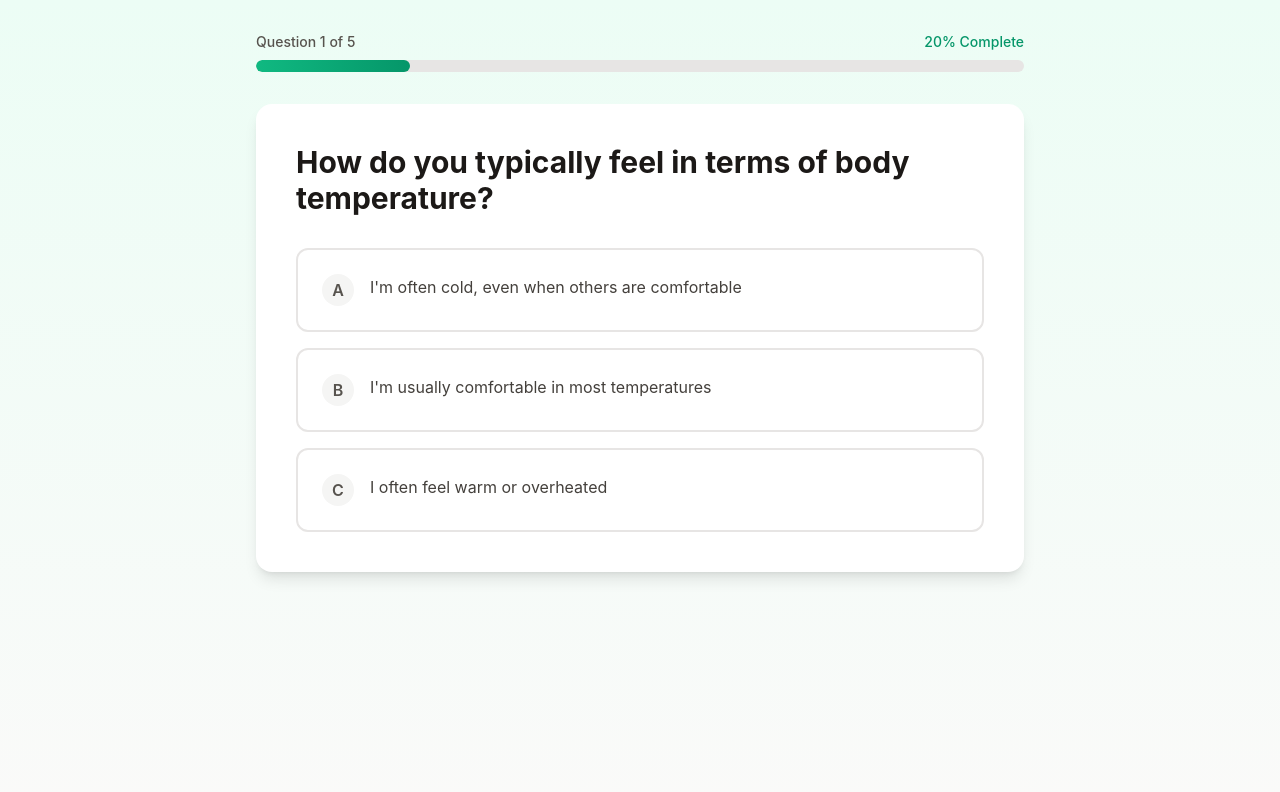
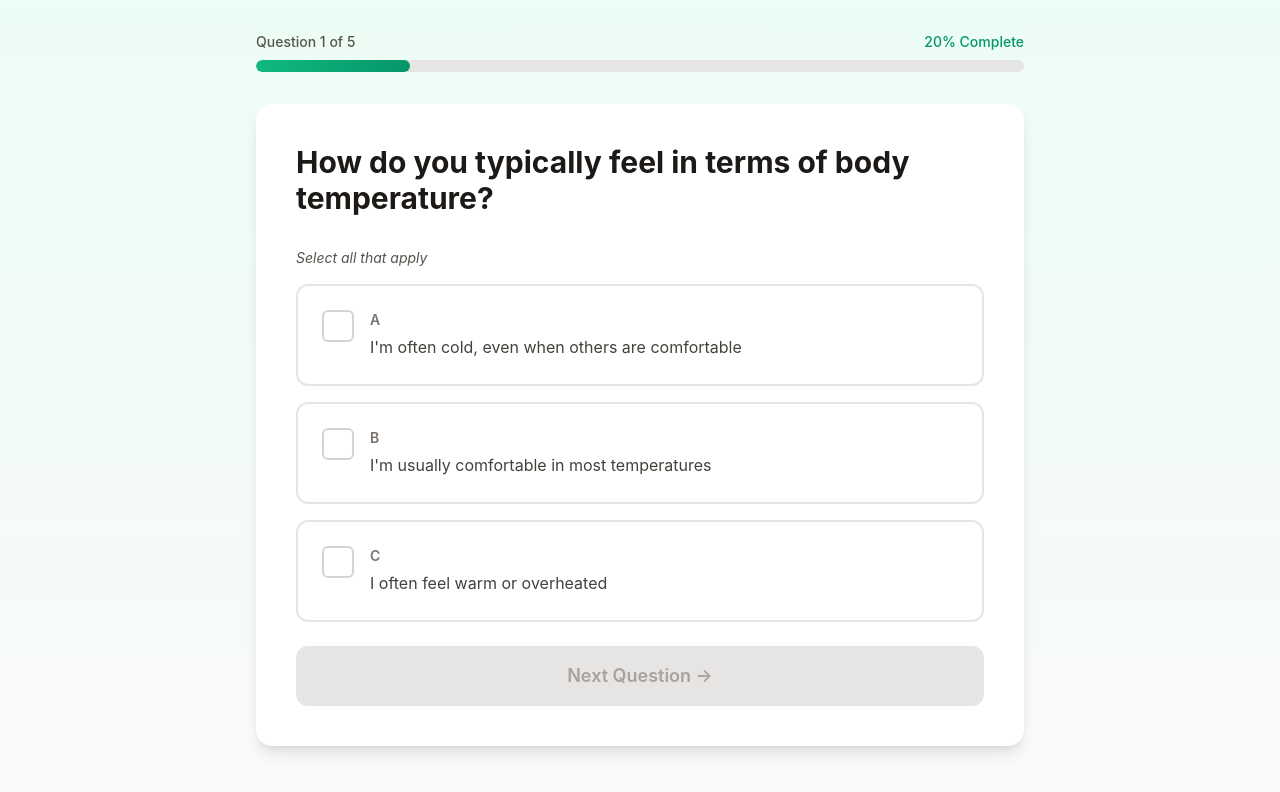
Before and after one commit to shufanfan/Food-Therapy---Traditional-Chinese-Medicine-TCM-Health-Insights-for-Modern-Life, a React (Create React App) app: page /assessment in a window 1280 px wide. Shown: the top 792 px of the page. Built offline with nearby package versions, Linux system fonts and the light colour scheme.

Commit message:
Implement multi-select survey functionality with full-points scoring (Sprint 3 Item 7)

```diff
--- a/src/Sprints/Sprint1/utils/constitutionCalculator.js
+++ b/src/Sprints/Sprint1/utils/constitutionCalculator.js
@@ -78,8 +78,11 @@ function calculateConstitution(answers) {
   };
 
   // Accumulate points for each answer
-  answers.forEach((answer, questionIndex) => {
-    // Normalize answer to uppercase
+  answers.forEach((answerArray, questionIndex) => {
+    // Handle both old format (single string) and new format (array)
+    const selections = Array.isArray(answerArray) ? answerArray : [answerArray];
+
+    selections.forEach((answer) => {
       const normalizedAnswer = answer.toUpperCase();
 
       // Validate answer format
@@ -94,10 +97,11 @@ function calculateConstitution(answers) {
       // Get point allocation for this answer
       const points = SCORING_MATRIX[questionIndex][normalizedAnswer];
 
-    // Add points to respective constitutions
+      // Add points to respective constitutions (full points per selection)
       scores.cold += points.cold;
       scores.heat += points.heat;
       scores.balanced += points.balanced;
+    });
   });
 
   // Determine the constitution with the highest score
@@ -129,16 +133,6 @@ function calculateConstitution(answers) {
   return topConstitutions[0];
 }
 
-/**
- * Get detailed scoring breakdown (useful for debugging or showing users their scores)
- *
- * @param {string[]} answers - Array of 5 answers
- * @returns {object} Object with scores and result
- *
- * @example
- * getDetailedScore(['A', 'B', 'C', 'A', 'B'])
- * // returns: { scores: { cold: 4, heat: 2, balanced: 4 }, result: 'balanced' }
- */
 function getDetailedScore(answers) {
   // Validate input
   if (!Array.isArray(answers) || answers.length !== 5) {
@@ -152,7 +146,11 @@ function getDetailedScore(answers) {
   };
 
   // Accumulate points
-  answers.forEach((answer, questionIndex) => {
+  answers.forEach((answerArray, questionIndex) => {
+    // Handle both old format (single string) and new format (array)
+    const selections = Array.isArray(answerArray) ? answerArray : [answerArray];
+
+    selections.forEach((answer) => {
       const normalizedAnswer = answer.toUpperCase();
 
       if (!['A', 'B', 'C'].includes(normalizedAnswer)) {
@@ -166,13 +164,14 @@ function getDetailedScore(answers) {
       scores.heat += points.heat;
       scores.balanced += points.balanced;
     });
+  });
 
   const result = calculateConstitution(answers);
 
   return {
     scores,
     result,
-    maxPossibleScore: 10,
+    maxPossibleScore: 10, // Note: with multi-select, max can exceed 10
   };
 }
 
--- a/src/components/Survey.jsx
+++ b/src/components/Survey.jsx
@@ -80,18 +80,34 @@ const QUESTIONS = [
 
 function Survey({ onComplete }) {
   const navigate = useNavigate();
-  const [currentQuestion, setCurrentQuestion] = useState(0);
-  const [answers, setAnswers] = useState([]);
-  const [selectedOption, setSelectedOption] = useState(null);
+  const [currentQuestion, setCurrentQuestion] = useState(0); // 这一行必须有！
+  const [allAnswers, setAllAnswers] = useState([]);
+  const [currentSelections, setCurrentSelections] = useState([]);
 
-  // Clear selected option when question changes
+  // Clear selections when question changes
   useEffect(() => {
-    setSelectedOption(null);
+    setCurrentSelections([]);
   }, [currentQuestion]);
 
-  const handleAnswer = (answer) => {
-    const newAnswers = [...answers, answer];
-    setAnswers(newAnswers);
+  const handleOptionToggle = (value) => {
+    if (currentSelections.includes(value)) {
+      // Deselect
+      setCurrentSelections(currentSelections.filter((v) => v !== value));
+    } else {
+      // Select
+      setCurrentSelections([...currentSelections, value]);
+    }
+  };
+
+  const handleNext = () => {
+    // Validation: at least 1 selected
+    if (currentSelections.length === 0) {
+      alert('Please select at least one option');
+      return;
+    }
+
+    const newAnswers = [...allAnswers, currentSelections];
+    setAllAnswers(newAnswers);
 
     if (currentQuestion < QUESTIONS.length - 1) {
       setCurrentQuestion(currentQuestion + 1);
@@ -104,7 +120,7 @@ function Survey({ onComplete }) {
   const handleBack = () => {
     if (currentQuestion > 0) {
       setCurrentQuestion(currentQuestion - 1);
-      setAnswers(answers.slice(0, -1));
+      setAllAnswers(allAnswers.slice(0, -1));
     }
   };
 
@@ -138,42 +154,70 @@ function Survey({ onComplete }) {
             {question.text}
           </h2>
 
+          {/* Instruction */}
+          <p className="text-stone-600 mb-4 text-sm italic">
+            Select all that apply
+          </p>
+
           {/* Options */}
           <div className="space-y-4">
             {question.options.map((option) => {
-              const isSelected = selectedOption === option.value;
+              const isSelected = currentSelections.includes(option.value);
               return (
                 <button
                   key={option.value}
-                  onClick={() => handleAnswer(option.value)}
+                  onClick={() => handleOptionToggle(option.value)}
                   className={`w-full text-left p-6 border-2 rounded-xl transition-all duration-200 focus:outline-none ${
                     isSelected
                       ? 'border-emerald-500 bg-emerald-50'
-                      : 'border-stone-200'
+                      : 'border-stone-200 hover:border-stone-300'
                   }`}
                 >
                   <div className="flex items-start">
+                    {/* Checkbox indicator */}
                     <span
-                      className={`flex-shrink-0 w-8 h-8 rounded-full flex items-center justify-center font-semibold transition-colors duration-200 mr-4 ${
+                      className={`flex-shrink-0 w-8 h-8 rounded-md border-2 flex items-center justify-center font-bold transition-colors duration-200 mr-4 ${
                         isSelected
-                          ? 'bg-emerald-500 text-white'
-                          : 'bg-stone-100 text-stone-600'
+                          ? 'bg-emerald-500 border-emerald-500 text-white'
+                          : 'bg-white border-stone-300'
                       }`}
                     >
+                      {isSelected && '✓'}
+                    </span>
+                    <div>
+                      <span className="text-sm font-semibold text-stone-500 mb-1 block">
                         {option.value}
                       </span>
                       <span
                         className={`leading-relaxed ${
-                        isSelected ? 'text-stone-900' : 'text-stone-700'
+                          isSelected
+                            ? 'text-stone-900 font-medium'
+                            : 'text-stone-700'
                         }`}
                       >
                         {option.label}
                       </span>
                     </div>
+                  </div>
                 </button>
               );
             })}
           </div>
+
+          {/* Next Button */}
+          <button
+            onClick={handleNext}
+            disabled={currentSelections.length === 0}
+            className={`w-full mt-6 py-4 rounded-xl font-semibold text-lg transition-all duration-200 ${
+              currentSelections.length > 0
+                ? 'bg-emerald-600 hover:bg-emerald-700 text-white cursor-pointer'
+                : 'bg-stone-200 text-stone-400 cursor-not-allowed'
+            }`}
+          >
+            {currentQuestion < QUESTIONS.length - 1
+              ? 'Next Question →'
+              : 'See Results →'}
+          </button>
         </div>
 
         {/* Back Button */}
```
Lines whose indentation alone changed are shown as unchanged.
